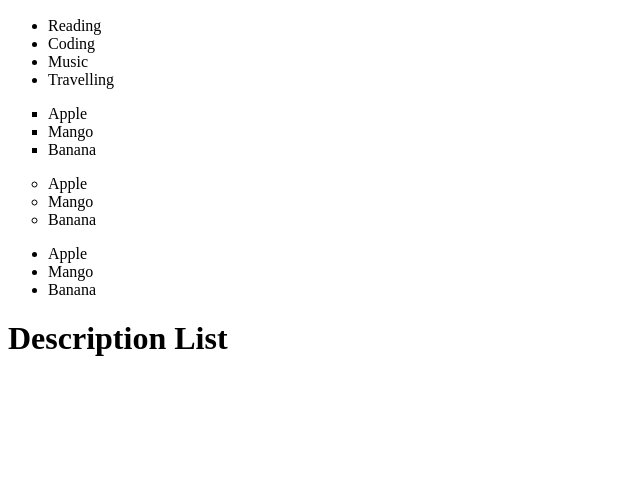
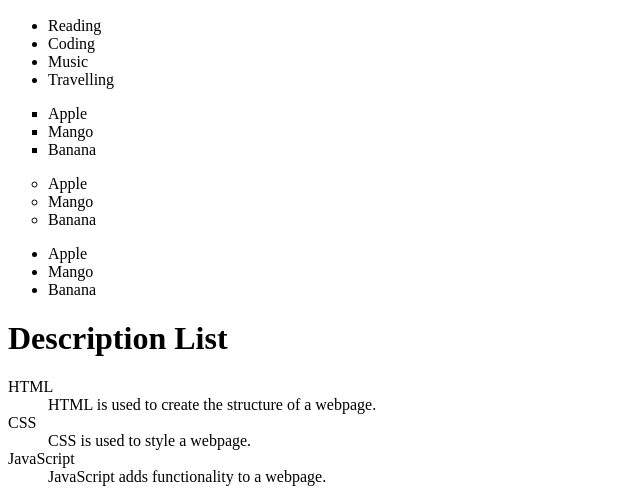
Before and after one commit to prajapatiprachi682-web/Web-D, a plain HTML site: page List.html in a window 1280 px wide. Shown: the part 659-1161 px from the top of the page, without its empty margins (0-640 px from the left). Before the commit the page ends 1037 px from the top, so only its background shows below. Drawn offline with Linux system fonts and the light colour scheme.

Commit message:
LIST ELEMENT

```diff
--- a/List.html
+++ b/List.html
@@ -88,5 +88,16 @@
 - <dl> – Description list
 - <dt> – Description term
 - <dd> – Term ki description-->
+
+    <dl>
+        <dt>HTML</dt>
+        <dd>HTML is used to create the structure of a webpage.</dd>
+
+        <dt>CSS</dt>
+        <dd>CSS is used to style a webpage.</dd>
+
+        <dt>JavaScript</dt>
+        <dd>JavaScript adds functionality to a webpage.</dd>
+    </dl>
 </body>
 </html>
```
